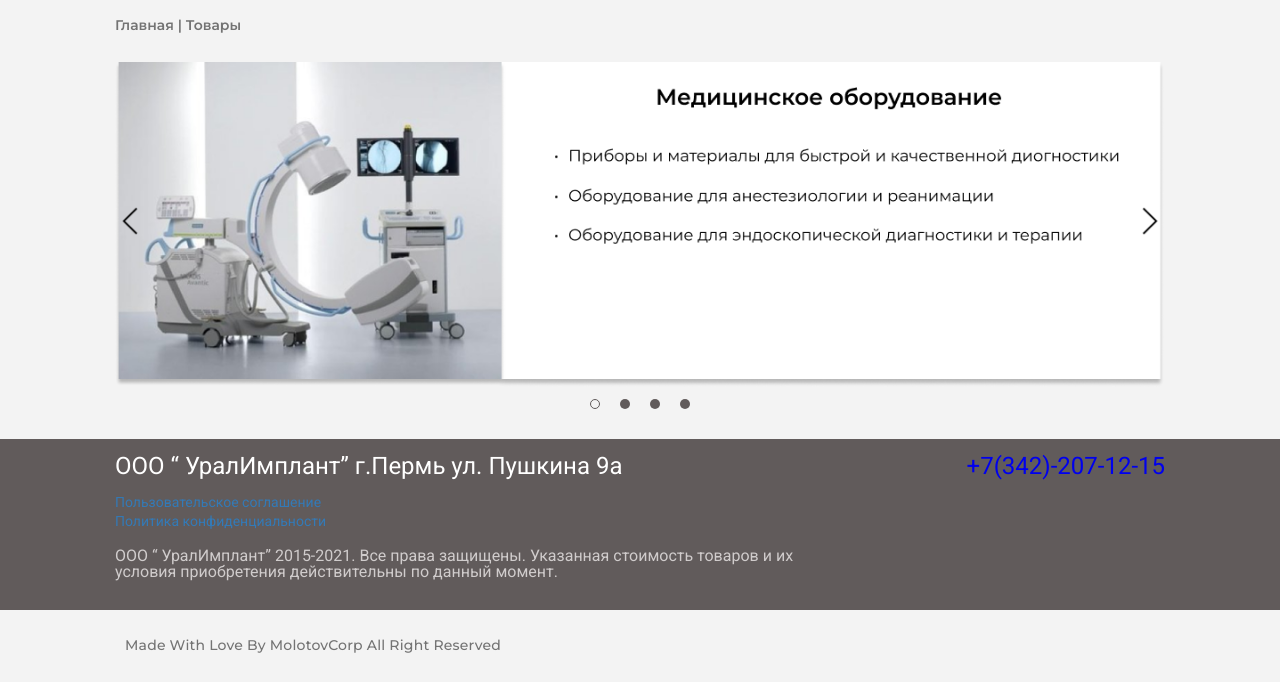
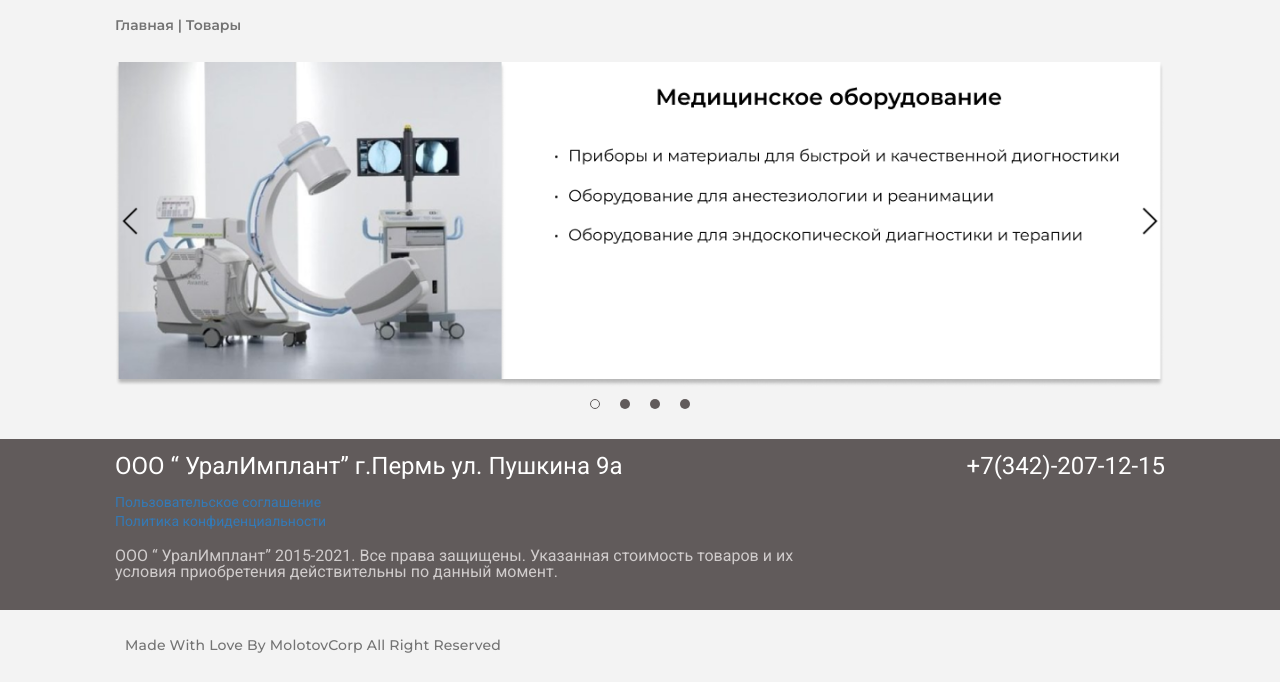
Before and after one commit to MolotovIv/Implant, a plain HTML site: page sources/contacts.html in a window 1280 px wide. Shown: the part 136-818 px from the top of the page. Drawn offline with nearby package versions, Linux system fonts and the light colour scheme.

Commit message:
Add files via upload

```diff
--- a/sources/css/aboutStyle.css
+++ b/sources/css/aboutStyle.css
@@ -8,7 +8,9 @@
 }
 a {
 	text-decoration: none;
+	color: white;
 }
+
 ul,
 ol,
 li {
--- a/sources/css/contacsStyle.css
+++ b/sources/css/contacsStyle.css
@@ -8,6 +8,10 @@
 }
 a {
 	text-decoration: none;
+	color: white;
+}
+.tel {
+	color: white;
 }
 ul,
 ol,
```
